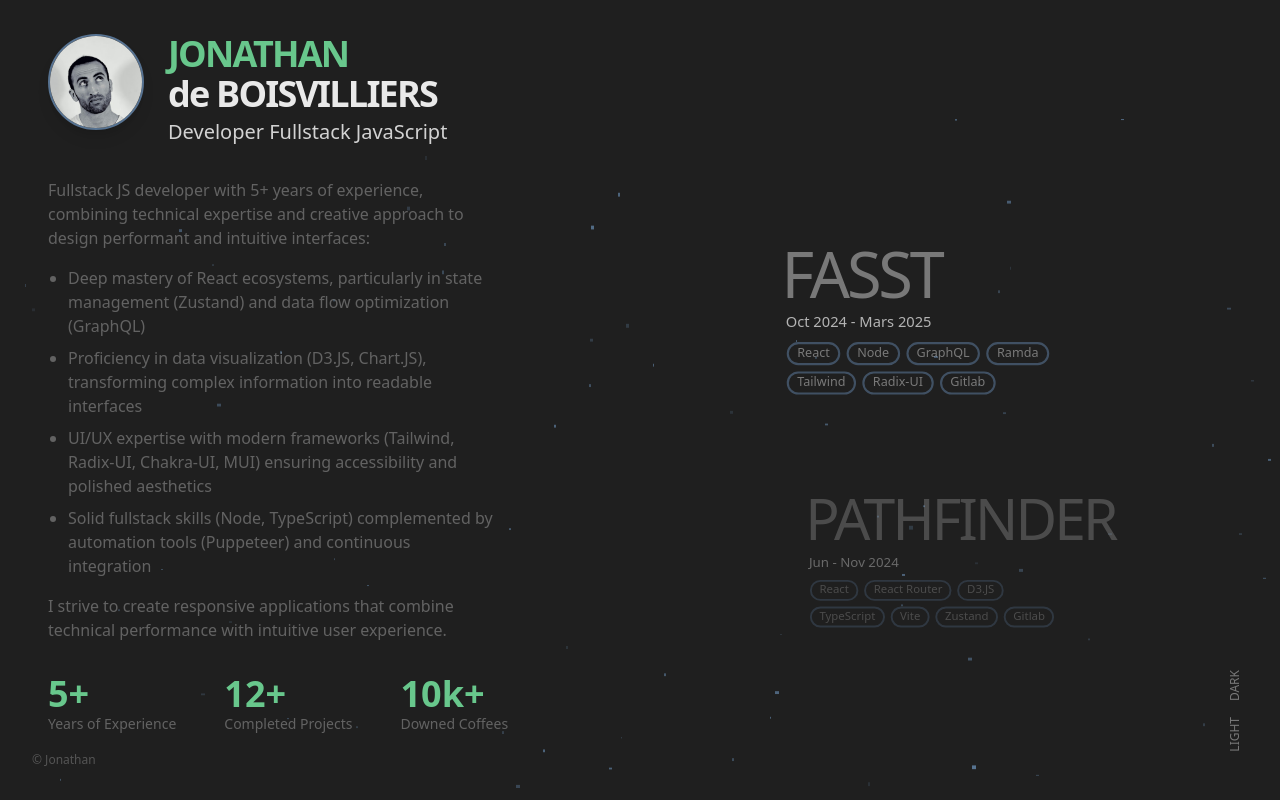
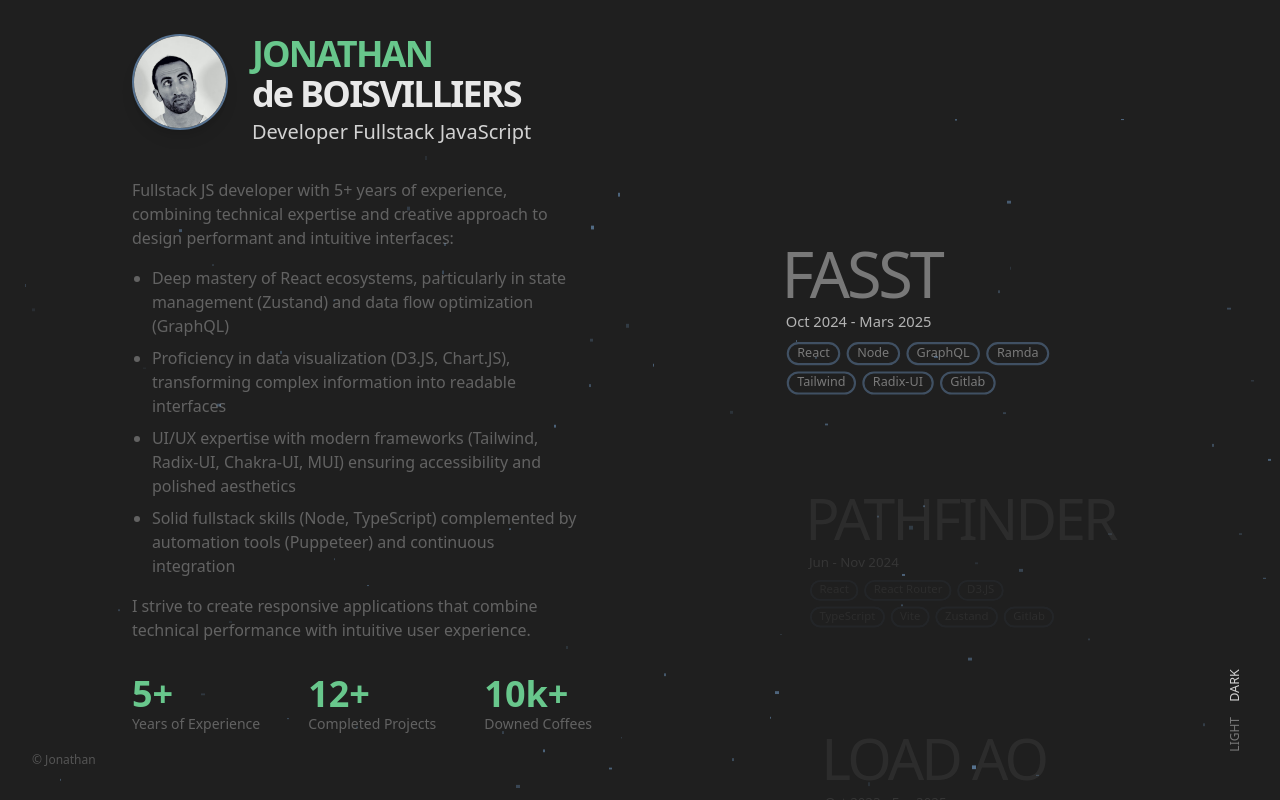
Before and after one commit to Dumpinator/newBook, a React (Vite) app: page / in a window 1280 px wide. Built offline with nearby package versions, Linux system fonts and the light colour scheme.

Commit message:
Implement ParticleBackground component with GSAP animations; enhance ProjectItem component with initial and hover animations.

```diff
--- a/src/components/App.tsx
+++ b/src/components/App.tsx
@@ -1,15 +1,18 @@
 import { useEffect, useRef, useState } from 'react';
 import './App.css';
 import ProjectItem from './folder/Folder';
-import ParticleBackground from './particulesBackground/ParticleBackground .tsx';
+import ParticleBackground from './particulesBackground/ParticleBackground.tsx';
+import gsap from 'gsap';
 
 function App() {
   const [darkMode, setDarkMode] = useState(true);
   const [activeProjectId, setActiveProjectId] = useState<number | null>(null);
   const [showFocusIndicator, setShowFocusIndicator] = useState(false);
+
   const scrollContainerRef = useRef<HTMLDivElement>(null);
   const focusIndicatorRef = useRef(null);
   const [isMobile, setIsMobile] = useState(false);
+  const initialScrollComplete = useRef(false);
 
   useEffect(() => {
     const checkIfMobile = () => {
@@ -66,7 +69,8 @@ function App() {
     const handleScroll = () => {
       if (!scrollContainerRef.current) return;
 
-      const containerRect = scrollContainerRef.current.getBoundingClientRect();
+      const containerRect = scrollContainerRef.current?.getBoundingClientRect();
+      if (!containerRect) return;
       const containerCenter = containerRect.top + containerRect.height / 2;
 
       let closestId: number | null = null;
@@ -124,6 +128,44 @@ function App() {
     };
   }, []);
 
+  useEffect(() => {
+    if (!initialScrollComplete.current && scrollContainerRef.current && !isMobile) {
+      // Petit délai pour s'assurer que le DOM est complètement chargé
+      setTimeout(() => {
+        // Trouver l'élément FASST
+        const fasstProject = document.querySelector('.project-item[data-id="1"]');
+
+        if (fasstProject) {
+          // Calcul de la position de défilement
+          const containerRect = scrollContainerRef.current?.getBoundingClientRect();
+          if (!containerRect) return;
+          const elementRect = fasstProject.getBoundingClientRect();
+
+          const scrollTop = (scrollContainerRef.current?.scrollTop || 0) + elementRect.top -
+            containerRect.top - (containerRect.height / 2) + (elementRect.height / 2);
+
+          // Animation fluide avec GSAP
+          gsap.to(scrollContainerRef.current, {
+            scrollTop: scrollTop,
+            duration: 1,
+            ease: "power2.out",
+            onComplete: () => {
+              // Marquer comme terminé pour ne pas répéter
+              initialScrollComplete.current = true;
+              // Mettre à jour le projet actif
+              setActiveProjectId(1);
+              // Afficher l'indicateur de focus
+              setShowFocusIndicator(true);
+              setTimeout(() => {
+                setShowFocusIndicator(false);
+              }, 1000);
+            }
+          });
+        }
+      }, 300);
+    }
+  }, [isMobile]);
+
   const scrollToProject = (id: number) => {
 
     if (isMobile) {
@@ -158,8 +200,8 @@ function App() {
   return (
     <div className={`flex flex-col md:flex-row min-h-[100vh] w-full relative ${darkMode ? 'dark-theme' : 'light-theme'}`}>
       {/* Section gauche - Présentation */}
-      <div className="w-full md:w-1/2 h-screen flex items-center">
-        <div className="flex flex-col w-full px-6 sm:px-12">
+      <div className="w-fit md:w-1/2 h-screen flex items-center justify-end relative">
+        <div className="flex flex-col w-fit px-6 sm:px-12">
           {/* Section photo + texte avec responsive */}
           <div className="flex flex-col sm:flex-row items-center sm:items-start gap-6 mb-8">
             <div className="rounded-full overflow-hidden w-24 h-24 border-2 border-blue-300/50 shadow-lg flex-shrink-0 mb-4 sm:mb-0">
@@ -183,7 +225,7 @@ function App() {
             </div>
           </div>
 
-          <div className="text-base mb-8 opacity-75 max-w-md text-center sm:text-left">
+          <div className="text-base mb-8 opacity-75 max-w-md mx-auto sm:mx-0 text-left">
             <p className="mb-4">
               Fullstack JS developer with 5+ years of experience, combining technical expertise and creative approach to design performant and intuitive interfaces:
             </p>
@@ -281,34 +323,42 @@ function App() {
       </div>
 
       {/* Boutons de thème */}
-      <div className="flex flex-col text-xs items-end fixed bottom-8 right-8 z-20">
+      <div className="flex flex-col text-xs items-end fixed bottom-8 right-8 z-50">
         <button
-          className={`${!darkMode ? 'text-black/40 hover:text-black' : 'text-white/40 hover:text-white'}
+          className={`
             bg-none border-none
             cursor-pointer
             !py-[0.3rem] !px-0
             text-right
             font-inherit
-            transition-colors duration-200
+            transition-all duration-200
             [writing-mode:vertical-lr]
             rotate-180
             !mb-4
+            ${darkMode
+              ? 'text-white/80 font-medium scale-105' // Style pour thème actif (dark) - avec 80% d'opacité
+              : 'text-white/40 hover:text-white'      // Style pour thème inactif
+            }
             `}
           onClick={() => setDarkMode(true)}
         >
           DARK
         </button>
         <button
-          className={`${!darkMode ? 'text-black/40 hover:text-black' : 'text-white/40 hover:text-white'}
+          className={`
       bg-none border-none
       cursor-pointer
       !py-[0.3rem] !px-0
       text-right
       font-inherit
-            transition-colors duration-200
+      transition-all duration-200
       [writing-mode:vertical-lr]
       rotate-180
       !mb-4
+      ${!darkMode
+              ? 'text-black/80 font-medium scale-105' // Style pour thème actif (light) - avec 80% d'opacité
+              : 'text-white/40 hover:text-white'      // Style pour thème inactif
+            }
     `}
           onClick={() => setDarkMode(false)}
         >
--- a/src/components/folder/Folder.tsx
+++ b/src/components/folder/Folder.tsx
@@ -1,5 +1,6 @@
 import React, { useEffect, useRef, useState } from 'react';
 import Badge from '../badge/Badge';
+import gsap from 'gsap';
 
 type Project = {
   id: string | number;
@@ -26,6 +27,7 @@ const ProjectItem: React.FC<ProjectProps> = ({ project, darkMode, isActive, onCl
   const timerRef = useRef<number | null>(null);
   const autoScrollTimerRef = useRef<number | null>(null);
   const [isMobile, setIsMobile] = useState(false);
+  const projectRef = useRef<HTMLDivElement>(null);
 
   // Détecter si c'est un écran mobile
   useEffect(() => {
@@ -41,9 +43,50 @@ const ProjectItem: React.FC<ProjectProps> = ({ project, darkMode, isActive, onCl
     };
   }, []);
 
+  // Animation GSAP initiale
+  useEffect(() => {
+    if (projectRef.current) {
+      // Animation initiale - seul le premier projet est pleinement visible
+      gsap.set(projectRef.current, {
+        opacity: project.id === 1 ? 1 : 0.15,
+        scale: project.id === 1 ? 1 : 0.95,
+        clearProps: "transform" // Permet à nos classes CSS de définir la transformation
+      });
+    }
+  }, [project.id]);
+
+  // Animation GSAP quand le statut actif change
+  useEffect(() => {
+    if (projectRef.current) {
+      if (isActive) {
+        gsap.to(projectRef.current, {
+          opacity: 1,
+          duration: 0.5,
+          ease: "power2.out"
+        });
+      } else {
+        // Si on est sur mobile, on garde toujours une certaine visibilité
+        gsap.to(projectRef.current, {
+          opacity: isMobile ? 0.5 : 0.15,
+          duration: 0.5,
+          ease: "power2.out"
+        });
+      }
+    }
+  }, [isActive, isMobile]);
+
   // Gérer le hover et les timers
   const handleMouseEnter = () => {
     setHovered(true);
+
+    // Animation au survol
+    if (projectRef.current && !isActive) {
+      gsap.to(projectRef.current, {
+        opacity: 0.8,
+        duration: 0.3,
+        ease: "power1.out"
+      });
+    }
 
     // Sur mobile, ne pas utiliser de délais
     if (isMobile) {
@@ -66,6 +109,15 @@ const ProjectItem: React.FC<ProjectProps> = ({ project, darkMode, isActive, onCl
 
   const handleMouseLeave = () => {
     setHovered(false);
+
+    // Animation quand on quitte le survol
+    if (projectRef.current && !isActive) {
+      gsap.to(projectRef.current, {
+        opacity: isMobile ? 0.5 : 0.15,
+        duration: 0.3,
+        ease: "power1.out"
+      });
+    }
 
     // Sur mobile, garder les détails visibles pour le projet actif
     if (isMobile && isActive) {
@@ -97,10 +149,11 @@ const ProjectItem: React.FC<ProjectProps> = ({ project, darkMode, isActive, onCl
 
   return (
     <div
+      ref={projectRef}
       data-id={project.id}
       className={`project-item w-fit mx-auto ${isMobile ? 'mb-8' : 'mb-16'} cursor-pointer snap-center transition-all duration-500
         ${(hovered && isActive && !isMobile) ? '-translate-x-2.5' : ''}
-        ${isActive ? `${isMobile ? 'scale-100' : 'scale-105'}` : `${isMobile ? 'opacity-80' : 'scale-95'}`}
+        ${isActive ? `${isMobile ? 'scale-100' : 'scale-105'}` : `${isMobile ? '' : 'scale-95'}`}
       `}
       onMouseEnter={handleMouseEnter}
       onMouseLeave={handleMouseLeave}
```
Also changed, not shown: src/components/particulesBackground/ParticleBackground.tsx (renamed from src/components/particulesBackground/ParticleBackground .tsx). Lines whose indentation alone changed are shown as unchanged.
